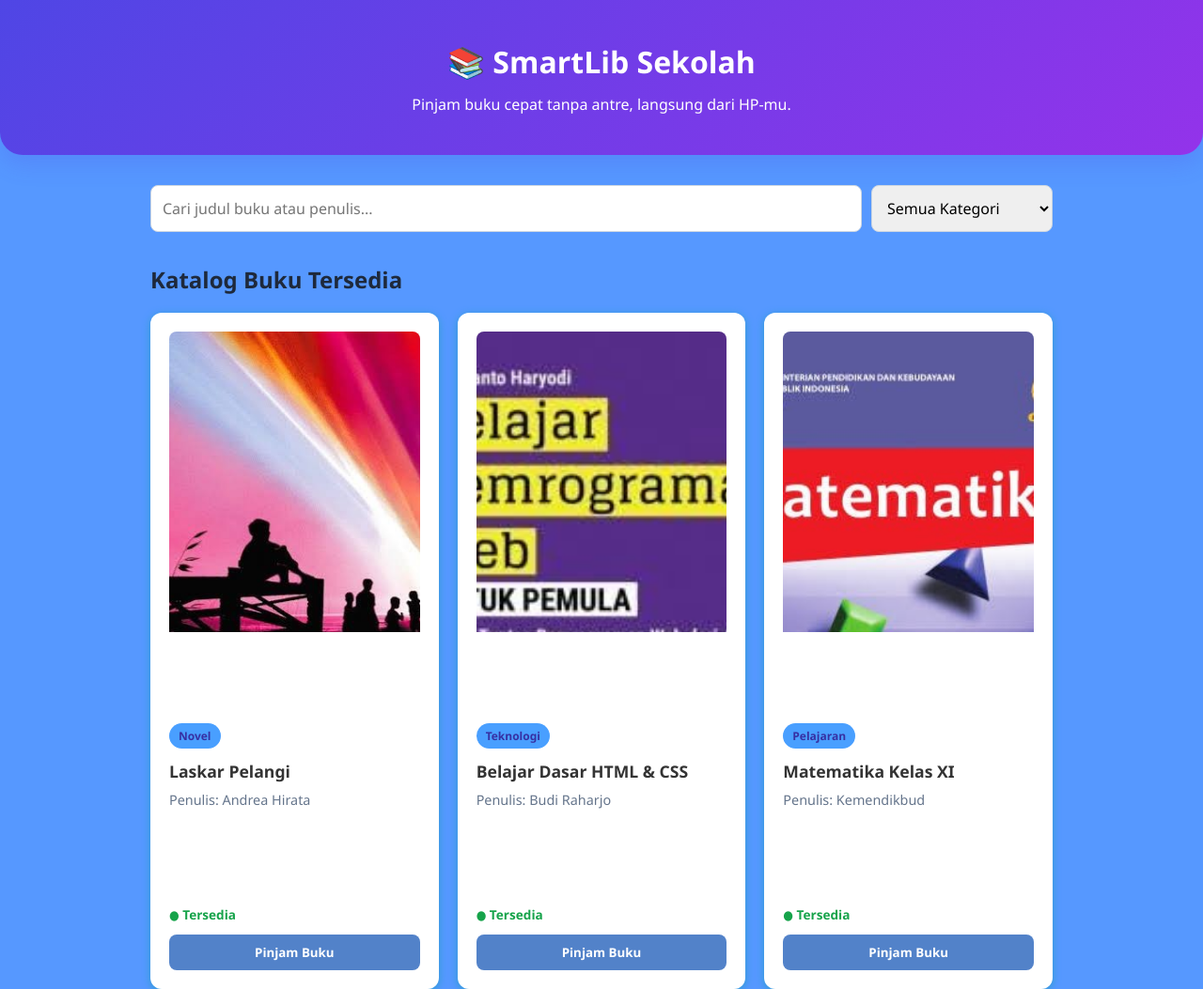
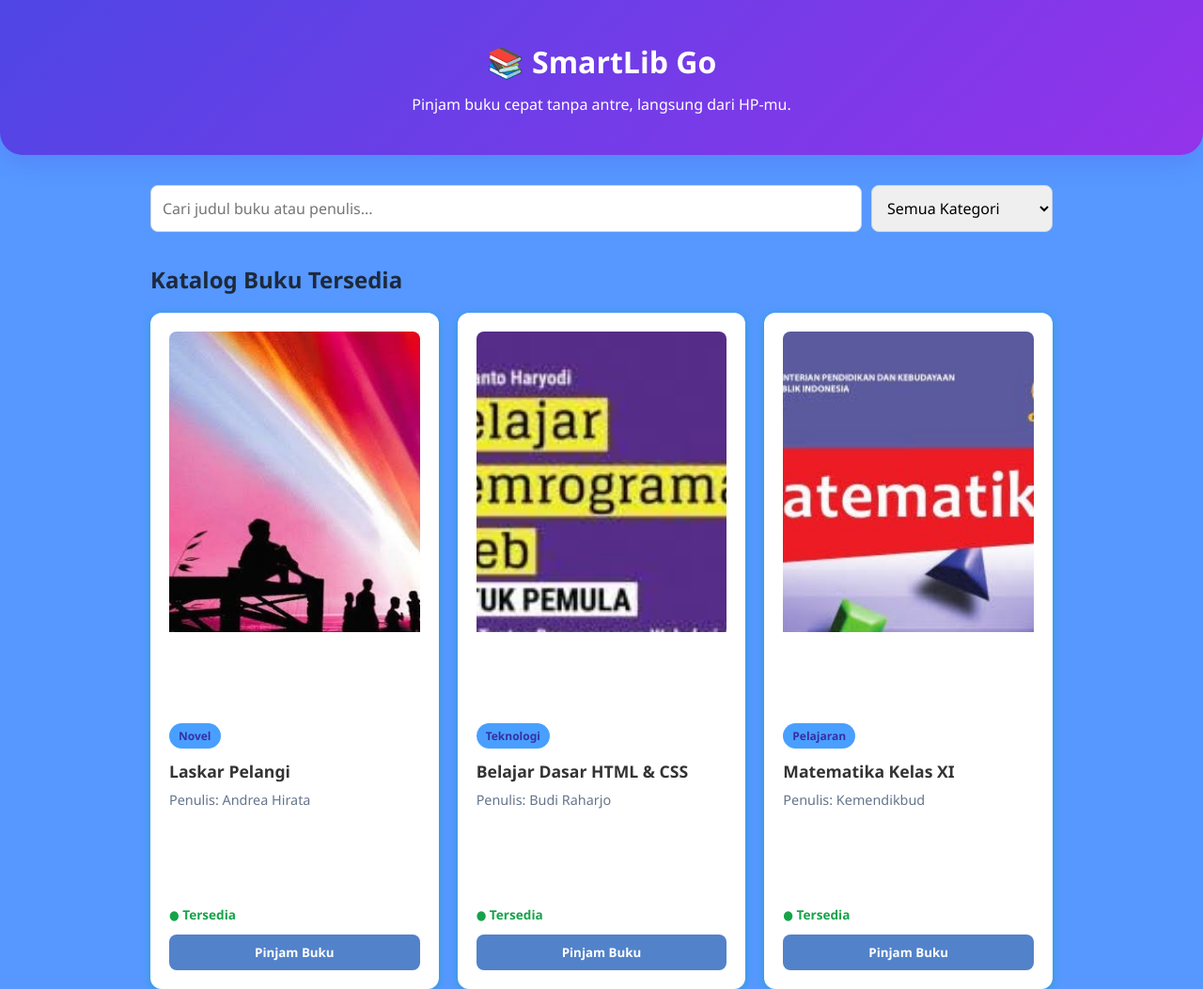
Before and after one commit to agistacahya293-oss/perpus-digital-sekolah, a plain HTML site: page index.html in a window 1280 px wide. Shown: the top 1053 px of the page at 94% size. Drawn offline with Linux system fonts and the light colour scheme.

Commit message:
Update index.html

```diff
--- a/index.html
+++ b/index.html
@@ -10,7 +10,7 @@
 
     <header>
         <div class="container">
-            <h1>📚 SmartLib Sekolah</h1>
+            <h1>📚 SmartLib Go</h1>
             <p>Pinjam buku cepat tanpa antre, langsung dari HP-mu.</p>
         </div>
     </header>
```
